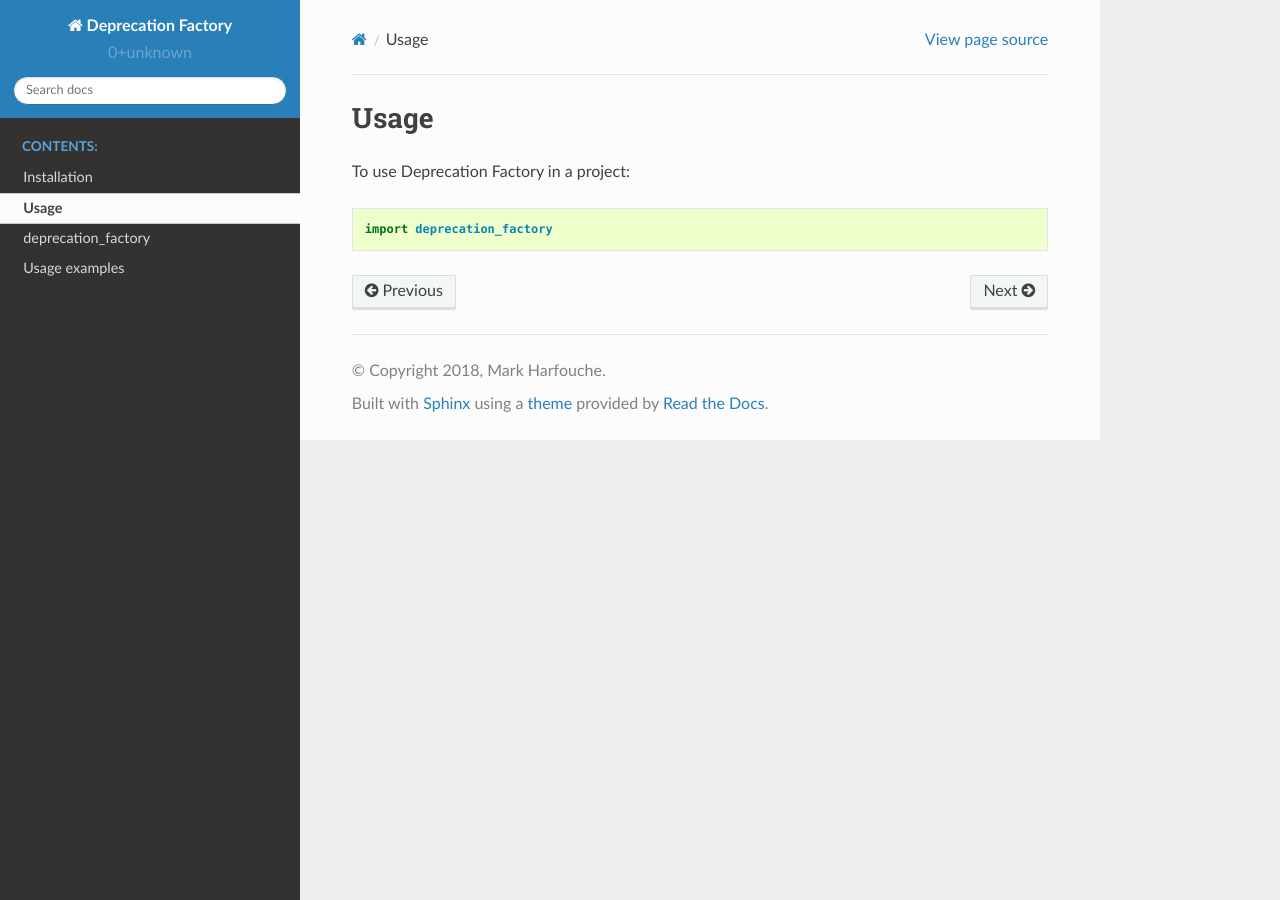
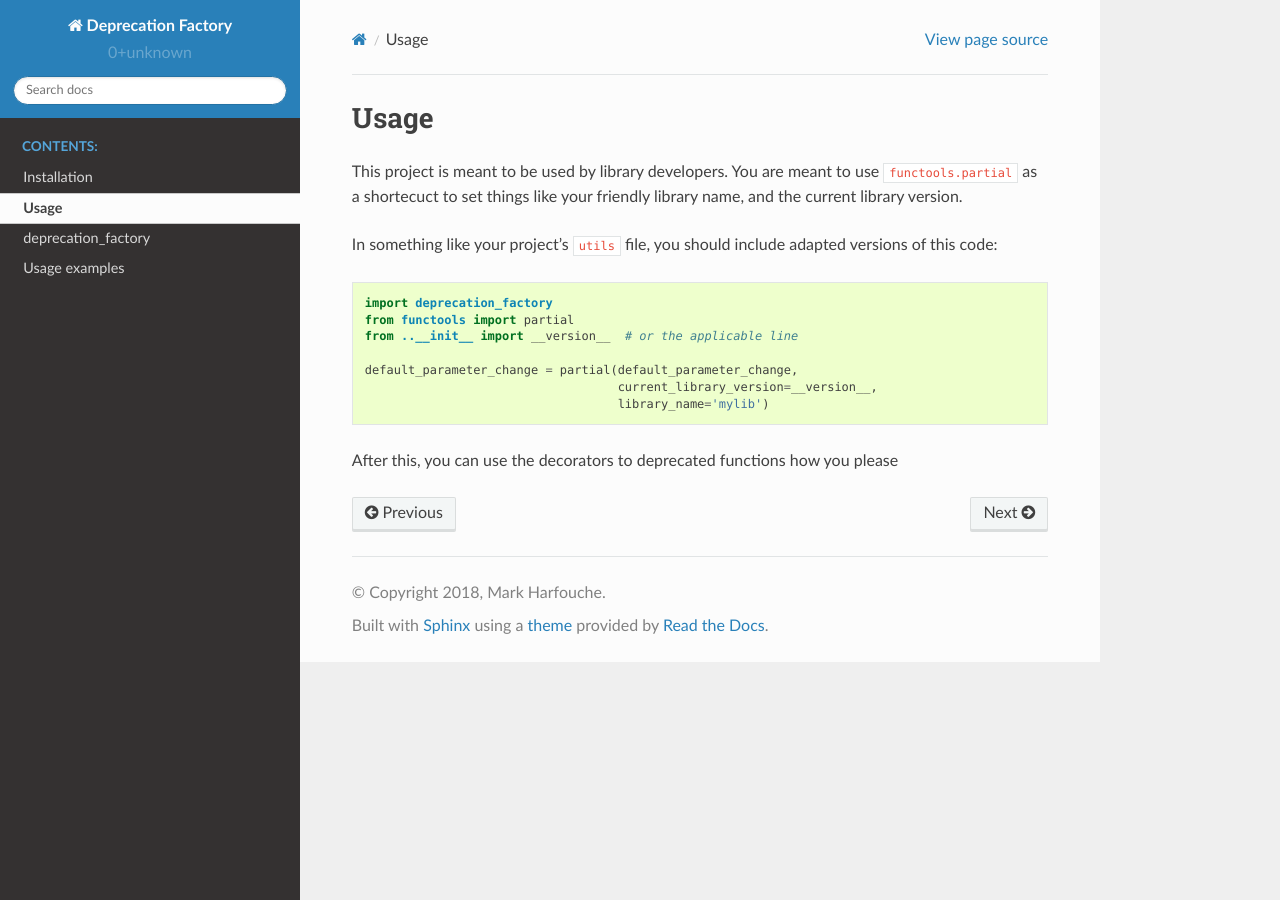
Before and after one commit to hmaarrfk/wabisabi, a Sphinx documentation site: the page built from docs/usage.rst, in a window 1280 px wide. Built offline with Sphinx 7.4.7 and the Read the Docs theme 2.0.0, drawn with Linux system fonts in a browser that asks for light colours.

Commit message:
Updated the usage doc.

```diff
--- a/docs/usage.rst
+++ b/docs/usage.rst
@@ -2,6 +2,19 @@
 Usage
 =====
 
-To use Deprecation Factory in a project::
+This project is meant to be used by library developers. You are meant to
+use ``functools.partial`` as a shortecuct to set things like your friendly
+library name, and the current library version.
+
+In something like your project's ``utils`` file, you should include adapted
+versions of this code::
 
     import deprecation_factory
+    from functools import partial
+    from ..__init__ import __version__  # or the applicable line
+
+    default_parameter_change = partial(default_parameter_change,
+                                       current_library_version=__version__,
+                                       library_name='mylib')
+
+After this, you can use the decorators to deprecated functions how you please
```
